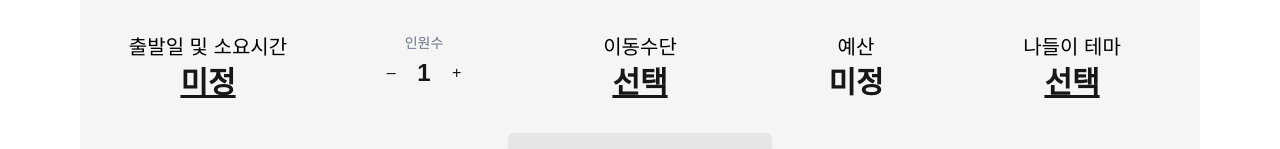
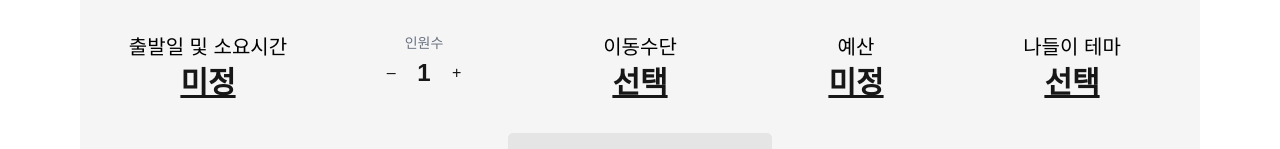
Before and after one commit to Club-PARD/6th_MASIL_FE, a Next.js app: page /main in a window 1280 px wide. Shown: the part 379-528 px from the top of the page. Built offline with nearby package versions, Linux system fonts and the light colour scheme.

Commit message:
feat: budget modal 연결

```diff
--- a/src/components/BudgetModal.tsx
+++ b/src/components/BudgetModal.tsx
@@ -0,0 +1,40 @@
+"use client";
+
+import { useEffect } from "react";
+import { useThemeState } from "@/stores/useTripStore";
+
+type Props = {
+  open: boolean;
+  onClose: () => void;
+};
+export default function BudgetModal({ open, onClose }: Props) {
+  const { theme, setTheme } = useThemeState();
+
+  //   ESC 키로 모달 닫기 (옥토 코드 참조)
+  useEffect(() => {
+    if (!open) return;
+    const onKey = (e: KeyboardEvent) => {
+      if (e.key === "Escape") onClose();
+    };
+    document.addEventListener("keydown", onKey);
+    return () => document.removeEventListener("keydown", onKey);
+  }, [open, onClose]);
+
+  //   모달 닫혀 있을 시 렌더링 X
+  if (!open) return null;
+
+  return (
+    <div
+      className="fixed inset-0 z-50 flex items-center justify-center bg-black/40"
+      onClick={onClose}
+      aria-modal="true"
+      role="dialog"
+    >
+      <div
+        className="w-[340px] rounded-2xl bg-white p-4 shadow-xl"
+        onClick={(e) => e.stopPropagation()}
+      >
+      </div>
+    </div>
+  );
+}
--- a/src/pages/main.tsx
+++ b/src/pages/main.tsx
@@ -17,6 +17,7 @@ import "swiper/css/pagination";
 import {
   useTripStore,
   useMoveState,
+  useBudgetState,
   useThemeState,
 } from "@/stores/useTripStore";
 
@@ -24,6 +25,7 @@ import {
 import DateTimeModal from "@/components/DateTimeModal";
 import MoveModal from "@/components/MoveModal";
 import ThemeModal from "@/components/ThemeModal";
+import BudgetModal from "@/components/BudgetModal";
 
 //hook
 export default function TripFilter() {
@@ -33,6 +35,7 @@ export default function TripFilter() {
   //zustand
   const { date, startTime, endTime, guideType } = useTripStore();
   const { car } = useMoveState();
+  const { budget } = useBudgetState();
   const { theme } = useThemeState();
 
   //모달 관리
@@ -203,8 +206,26 @@ export default function TripFilter() {
             {/* 예산 */}
             <div className="cursor-pointer select-none">
               <div className="text-black text-xl">예산</div>
-              <div className="mt-1 text-3xl font-semibold">미정</div>
+              <div
+                className="mt-1 text-3xl font-semibold underline"
+                onClick={() => setIsBudgetOpen(true)} // 예산 모달 열림
+                role="button"
+                tabIndex={0}
+                onKeyDown={(e) =>
+                  (e.key === "Enter" || e.key === " ") && setIsBudgetOpen(true)
+                }
+              >
+                <div>{budget || "미정"}</div>
+              </div>
             </div>
+
+            {/* 예산 모달 */}
+            {isBudgetOpen && (
+              <BudgetModal
+                open={isBudgetOpen}
+                onClose={() => setIsBudgetOpen(false)}
+              />
+            )}
 
             {/* 나들이 테마 */}
             <div className="cursor-pointer select-none">
```
